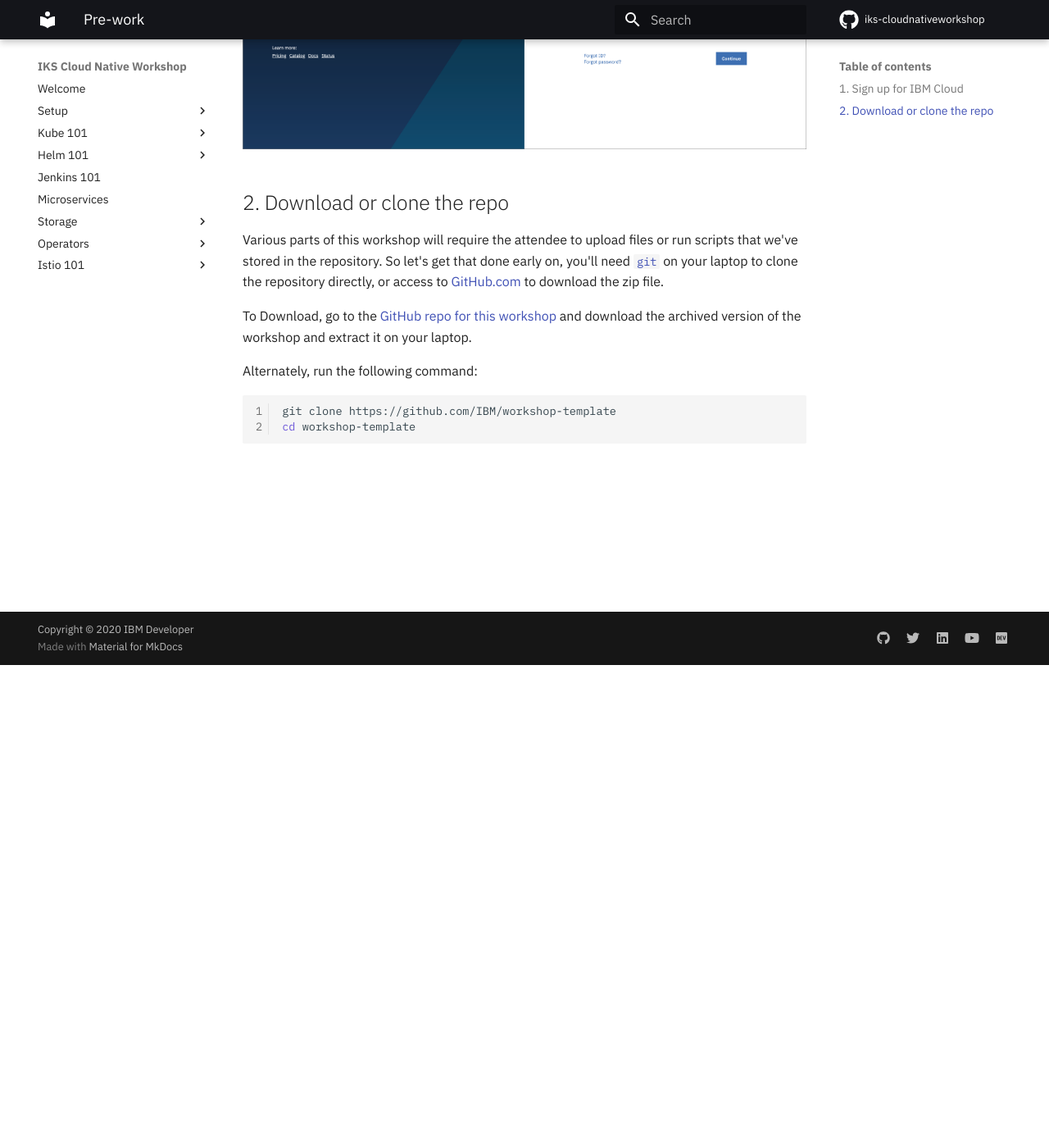
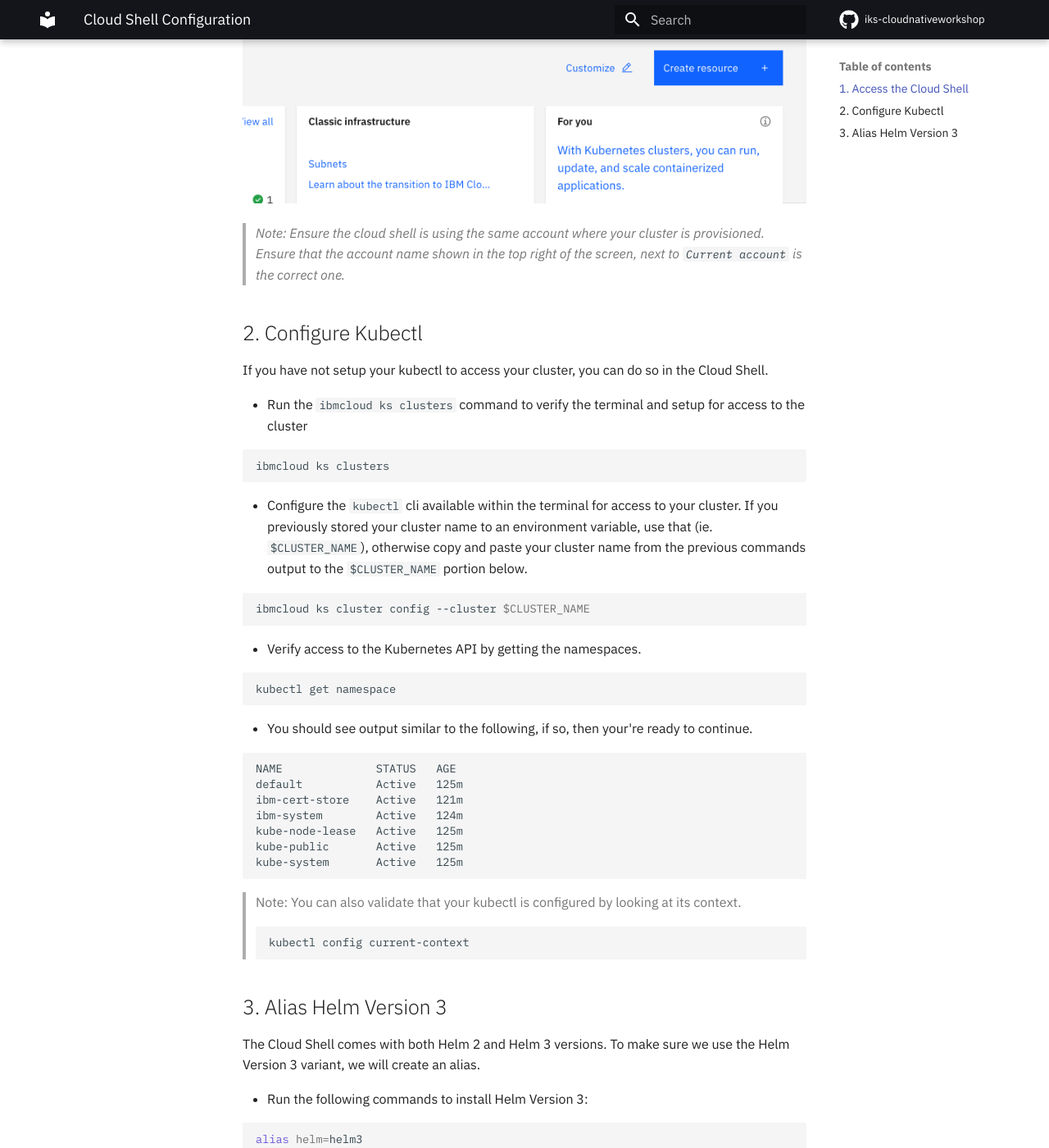
Before and after one commit to rojanjose/iks-cloudnativeworkshop, an MkDocs documentation site: the page built from docs/pre-work/README.md, in a window 1280 px wide and 1400 px high, scrolled down 589 px. Shown: the whole window at 82% size. Built offline with MkDocs 1.6.1 and Material for MkDocs 9.7.7, drawn with Linux system fonts in a browser that asks for light colours; the version menu is left out; some of the changed text lies outside the part shown.

Commit message:
Cleanup after merge
- Removed template README and added pointer github pages
- corrected variable in aggregation script
- update prework readme with cloud shell and helm instructions.

````diff
--- a/docs/pre-work/README.md
+++ b/docs/pre-work/README.md
@@ -1,25 +1,79 @@
-# Pre-work
+# Cloud Shell Configuration
 
-This section is broken up into the following steps:
+If you are running the labs using the IBM Cloud Shell, we need to complete a couple of setup steps before we proceed. This section is broken up into the following steps:
 
-1. [Sign up for IBM Cloud](#1-sign-up-for-ibm-cloud)
-1. [Download or clone the repo](#2-download-or-clone-the-repo)
+1. [Access the Cloud Shell](#1-access-the-cloud-shell)
+1. [Configure Kubectl](#2-configure-kubectl)
+1. [Install Helm Version 3](#3-install-helm-version-3)
 
-## 1. Sign up for IBM Cloud
+## 1. Access the Cloud Shell
 
-Ensure you have an IBM Cloud ID
+If you do not already have it open, go ahead and open the Cloud shell.
 
-![Cloud Sign up](../images/ibm-cloud-sign-up.png)
+* From the [IBM Cloud Home Page](https://cloud.ibm.com), select the terminal icon in the upper lefthand menu.
 
-## 2. Download or clone the repo
+![Terminal Button](../images/access-cloud-shell.png)
 
-Various parts of this workshop will require the attendee to upload files or run scripts that we've stored in the repository. So let's get that done early on, you'll need [`git`](https://git-scm.com) on your laptop to clone the repository directly, or access to [GitHub.com](https://github.com/) to download the zip file.
+> *Note: Ensure the cloud shell is using the same account where your cluster is provisioned. Ensure that the account name shown in the top right of the screen, next to `Current account` is the correct one.*
 
-To Download, go to the [GitHub repo for this workshop](https://github.com/IBM/workshop-template) and download the archived version of the workshop and extract it on your laptop.
+## 2. Configure Kubectl
 
-Alternately, run the following command:
+If you have not setup your kubectl to access your cluster, you can do so in the Cloud Shell.
 
-```bash
-git clone https://github.com/IBM/workshop-template
-cd workshop-template
+* Run the `ibmcloud ks clusters` command to verify the terminal and setup for access to the cluster
+
+   ```shell
+   ibmcloud ks clusters
+   ```
+
+* Configure the `kubectl` cli available within the terminal for access to your cluster. If you previously stored your cluster name to an environment variable, use that (ie. `$CLUSTER_NAME`), otherwise copy and paste your cluster name from the previous commands output to the `$CLUSTER_NAME` portion below.
+
+   ```shell
+   ibmcloud ks cluster config --cluster $CLUSTER_NAME
+   ```
+
+* Verify access to the Kubernetes API by getting the namespaces.
+
+   ```shell
+   kubectl get namespace
+   ```
+
+* You should see output similar to the following, if so, then your're ready to continue.
+
+```text
+NAME              STATUS   AGE
+default           Active   125m
+ibm-cert-store    Active   121m
+ibm-system        Active   124m
+kube-node-lease   Active   125m
+kube-public       Active   125m
+kube-system       Active   125m
 ```
+
+> Note: You can also validate that your kubectl is configured by looking at its context.
+> ```sh
+> kubectl config current-context
+> ```
+
+## 3. Alias Helm Version 3
+
+The Cloud Shell comes with both Helm 2 and Helm 3 versions. To make sure we use the Helm Version 3 variant, we will create an alias.
+
+* Run the following commands to install Helm Version 3:
+
+```sh
+alias helm=helm3
+```
+
+* Check the helm version by running the following command:
+
+```sh
+helm version --short
+```
+
+The result is that you should have Helm Version 3 installed.
+
+```sh
+$ helm version --short
+v3.2.1+gfe51cd1
+```
--- a/mkdocs.yml
+++ b/mkdocs.yml
@@ -11,7 +11,7 @@
 # Navigation
 nav:
   - Welcome:
-    - About the workshop: README.md
+    - Workshop Overview: README.md
   - Setup:
     - Setup: generatedContent/workshop-setup/docs/README.md
     - Register for IBM Cloud: generatedContent/workshop-setup/docs/NEWACCOUNT.md
@@ -31,9 +31,9 @@
     - Lab 3. Keeping track of the deployed application: generatedContent/helm101/Lab3/README.md
     - Lab 4. Share Helm Charts: generatedContent/helm101/Lab4/README.md
   - Jenkins 101:
-    - Jenkins Lab: generatedContent/jenkins101/README.md
+    - Jenkins and Kubernetes: generatedContent/jenkins101/README.md
   - Microservices:
-    - Deploy Microservices Lab: generatedContent/deploy-microservices/README.md
+    - Lab 1. Deploy Microservices Application: generatedContent/deploy-microservices/README.md
   - Storage:
     - Kubernetes Storage: generatedContent/kubernetes-storage/README.md
     - Lab 0. Prework: generatedContent/kubernetes-storage/Lab0/README.md
@@ -41,11 +41,11 @@
     - Lab 2. File storage with kubernetes: generatedContent/kubernetes-storage/Lab2/README.md
     - Lab 3. Block storage with kubernetes: generatedContent/kubernetes-storage/Lab3/README.md
   - Operators:
-    - About the workshop: generatedContent/kubernetes-operators/README.md
-    - Setup: generatedContent/kubernetes-operators/setup.md
-    - Custom Resource (CR): generatedContent/kubernetes-operators/lab1.md
-    - Go Operator with Operator SDK: generatedContent/kubernetes-operators/lab2.md
-    - Operator from Helm: generatedContent/kubernetes-operators/lab3.md
+    - Kubernetes Operators: generatedContent/kubernetes-operators/README.md
+    - Lab 0. Setup: generatedContent/kubernetes-operators/setup.md
+    - Lab 1. Custom Resource (CR): generatedContent/kubernetes-operators/lab1.md
+    - Lab 2. Go Operator with Operator SDK: generatedContent/kubernetes-operators/lab2.md
+    - Lab 3. Operator from Helm: generatedContent/kubernetes-operators/lab3.md
   - Istio 101:
     - Lab 0. Install Istio: generatedContent/istio101/exercise-2/README.md
     - Lab 1. Deploy Guestbook App: generatedContent/istio101/exercise-3/README.md
@@ -68,7 +68,7 @@
   icon:
     logo: material/library
   features:
-    #- navigation.tabs
+    - navigation.tabs
     #- navigation.instant
     - navigation.indexes
   palette:
@@ -118,8 +118,7 @@
   - pymdownx.emoji:
       emoji_index: !!python/name:materialx.emoji.twemoji
       emoji_generator: !!python/name:materialx.emoji.to_svg
-  - pymdownx.highlight:
-      linenums: true
+  - pymdownx.highlight
   - pymdownx.inlinehilite
   - pymdownx.keys
   - pymdownx.mark
````
Also changed, not shown: README.md (+3 -30 lines), docs/images/access-cloud-shell.png (added), 1 other file.
